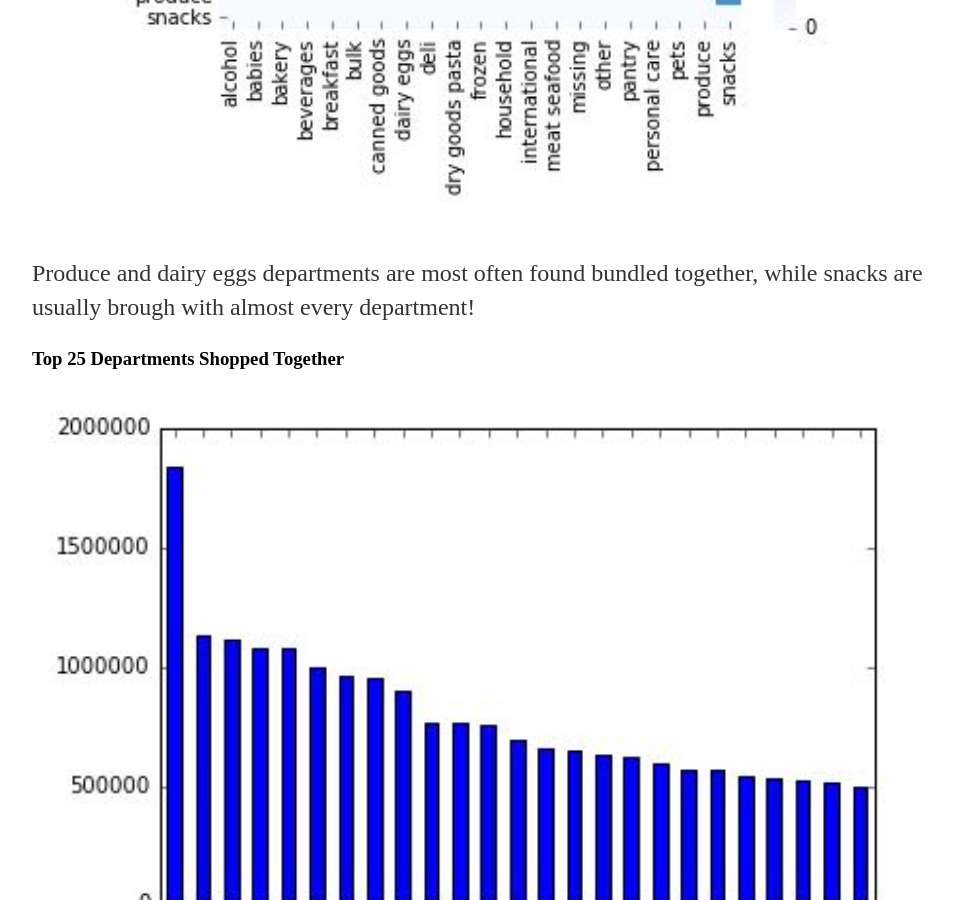
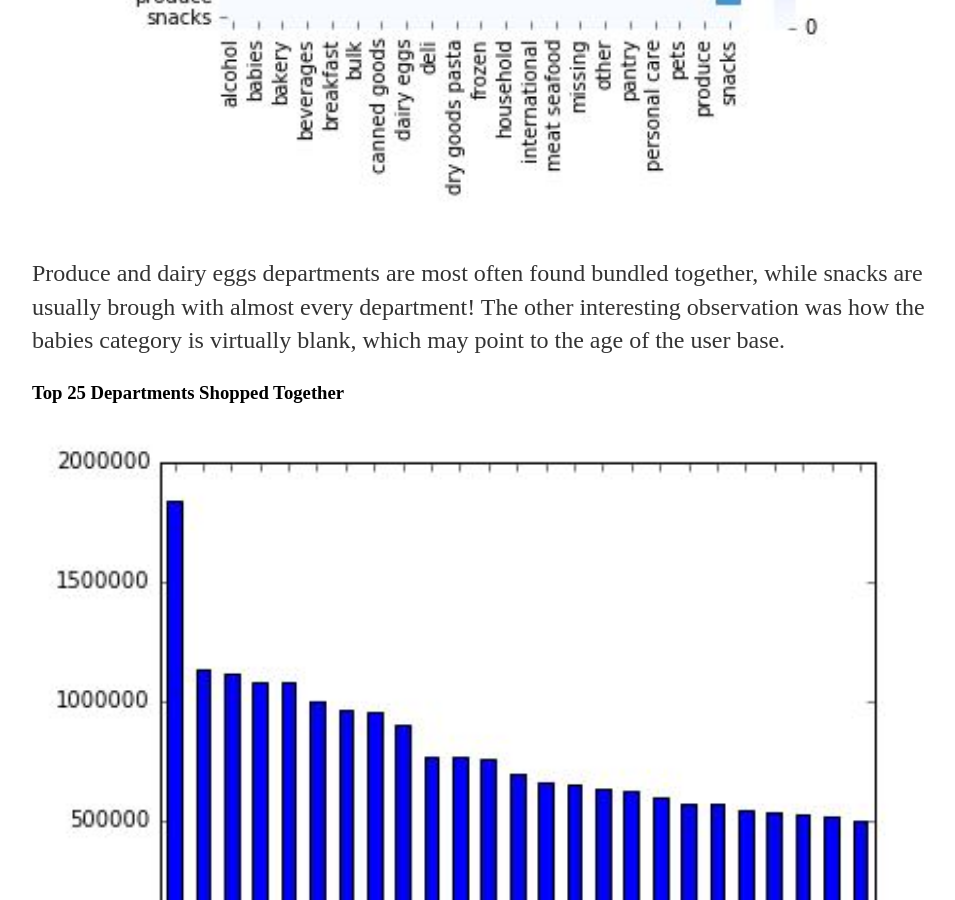
Before and after one commit to IKOSTYUK/ikostyuk.github.io, a Jekyll site: the page built from _posts/2018-04-10-Instacart-Affinity-Analysis.md, in a window 1280 px wide and 900 px high, scrolled down 2075 px. Shown: the whole window, without its empty margins (160-1115 px from the left). Built offline with Jekyll 4.4.1, drawn with Linux system fonts in a browser that asks for light colours.

Commit message:
Update 2018-04-10-Instacart-Affinity-Analysis.md

```diff
--- a/_posts/2018-04-10-Instacart-Affinity-Analysis.md
+++ b/_posts/2018-04-10-Instacart-Affinity-Analysis.md
@@ -23,7 +23,7 @@
 ### Visualizing Department Affinity
 <img src="/img/instacart/Dept_matrix.JPG" height="100%" width="100%" class="inline"/>
 
-Produce and dairy eggs departments are most often found bundled together, while snacks are usually brough with almost every department!
+Produce and dairy eggs departments are most often found bundled together, while snacks are usually brough with almost every department! The other interesting observation was how the babies category is virtually blank, which may point to the age of the user base.
 
 ### Top 25 Departments Shopped Together
 <img src="/img/instacart/Top25dept.JPG" height="100%" width="100%" class="inline"/>
```
